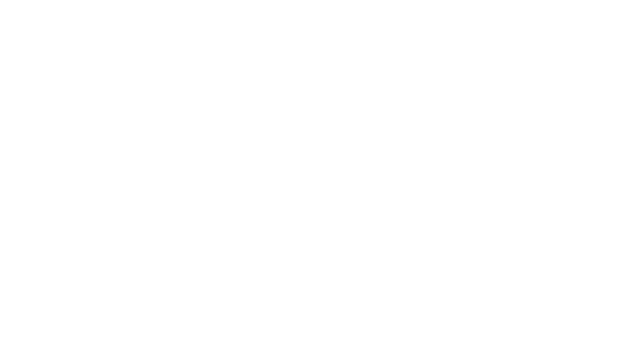
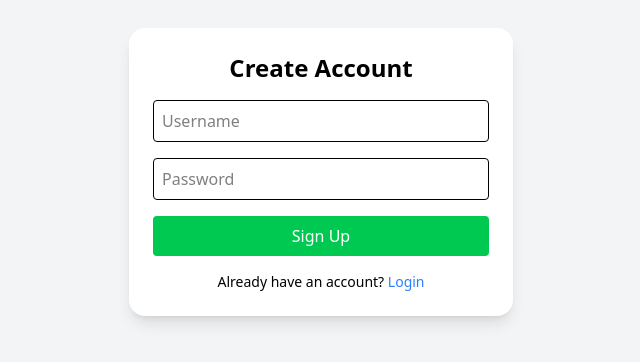
Before and after one commit to Artenida/Smart_Budget_AI, a React app in the folder frontend/: page /signup in a window 1280 px wide. Before the commit this address had no page. Shown: the part 228-590 px from the top of the page, without its empty margins (319-959 px from the left). Built offline with nearby package versions, Linux system fonts and the light colour scheme; the HTML template or start-up script is replaced by a standard one.

Commit message:
Sign up page design

```diff
--- a/frontend/src/App.tsx
+++ b/frontend/src/App.tsx
@@ -1,11 +1,13 @@
 import { BrowserRouter, Routes, Route } from "react-router-dom"
 import LoginPage from "./pages/LoginPage"
+import SignupPage from "./pages/SignupPage"
 
 export default function App() {
   return (
     <BrowserRouter>
       <Routes>
         <Route path="/" element={<LoginPage/>} />
+        <Route path="/signup" element={<SignupPage/>}/>
       </Routes>
     </BrowserRouter>
   )
--- a/frontend/src/pages/SignupPage.tsx
+++ b/frontend/src/pages/SignupPage.tsx
@@ -0,0 +1,42 @@
+import { useState } from "react";
+import { Link } from "react-router-dom";
+
+export default function SignupPage() {
+  const [username, setUsername] = useState("");
+  const [password, setPassword] = useState("");
+  const [error, setError] = useState("");
+
+  return (
+    <div className="min-h-screen flex items-center justify-center bg-gray-100 p-4">
+      <div className="bg-white p-6 rounded-2xl shadow-lg w-full max-w-sm">
+        <h1 className="text-2xl font-bold mb-4 text-center">Create Account</h1>
+        <form className="flex flex-col gap-4">
+          <input
+            className="border p-2 rounded"
+            placeholder="Username"
+            type="text"
+            value={username}
+            onChange={(e) => setUsername(e.target.value)}
+          />
+          <input
+            className="border p-2 rounded"
+            placeholder="Password"
+            type="password"
+            value={password}
+            onChange={(e) => setPassword(e.target.value)}
+          />
+          {error && <p className="text-red-500 text-sm">{error}</p>}
+          <button className="bg-green-500 text-white p-2 rounded hover:bg-green-600">
+            Sign Up
+          </button>
+        </form>
+        <p className="text-sm mt-4 text-center">
+          Already have an account?{" "}
+          <Link className="text-blue-500" to="/">
+            Login
+          </Link>
+        </p>
+      </div>
+    </div>
+  );
+}
```
